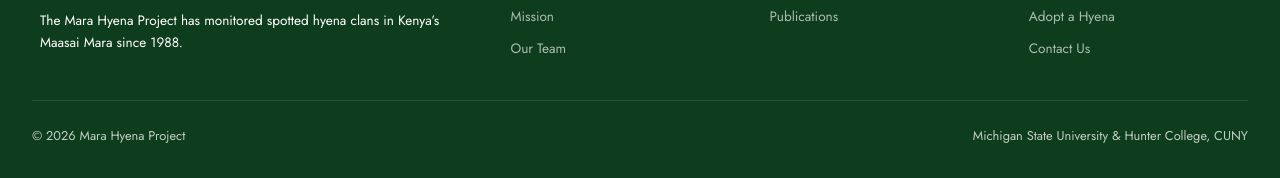
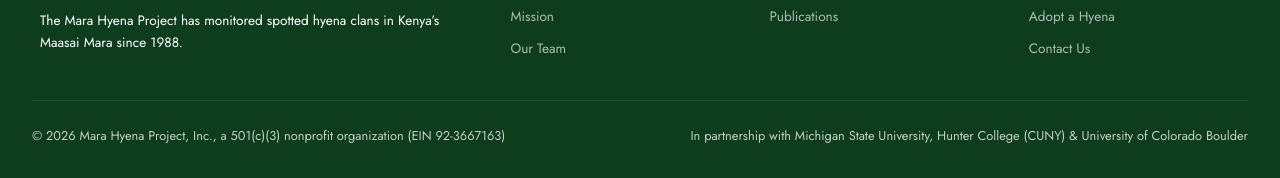
Before and after one commit to l-johnsonulrich/marahyenas, a plain HTML site: page beam.html in a window 1280 px wide. Shown: the part 10704-10882 px from the top of the page. Drawn offline with nearby package versions, Linux system fonts and the light colour scheme.

Commit message:
editing the footer across the site

```diff
--- a/beam.html
+++ b/beam.html
@@ -404,8 +404,8 @@
     </div>
   </div>
   <div class="footer-bottom">
-    <span>&copy; 2026 Mara Hyena Project</span>
-    <span>Michigan State University &amp; Hunter College, CUNY</span>
+    <span>&copy; 2026 Mara Hyena Project, Inc., a 501(c)(3) nonprofit organization (EIN 92-3667163)</span>
+    <span>In partnership with Michigan State University, Hunter College (CUNY) &amp; University of Colorado Boulder</span>
   </div>
 </footer>
 
```
Also changed, not shown: community-outreach.html (+2 -2 lines), conservation.html (+2 -2 lines), contact.html (+2 -2 lines), donate.html (+2 -2 lines), gallery.html (+2 -2 lines), history.html (+2 -2 lines), hyena-behavior.html (+2 -2 lines), index.html (+2 -2 lines), join-ra.html (+2 -2 lines), mission.html (+2 -2 lines), monitoring.html (+2 -2 lines), myths.html (+2 -2 lines), news.html (+2 -2 lines), projects.html (+2 -2 lines), 3 more files.
